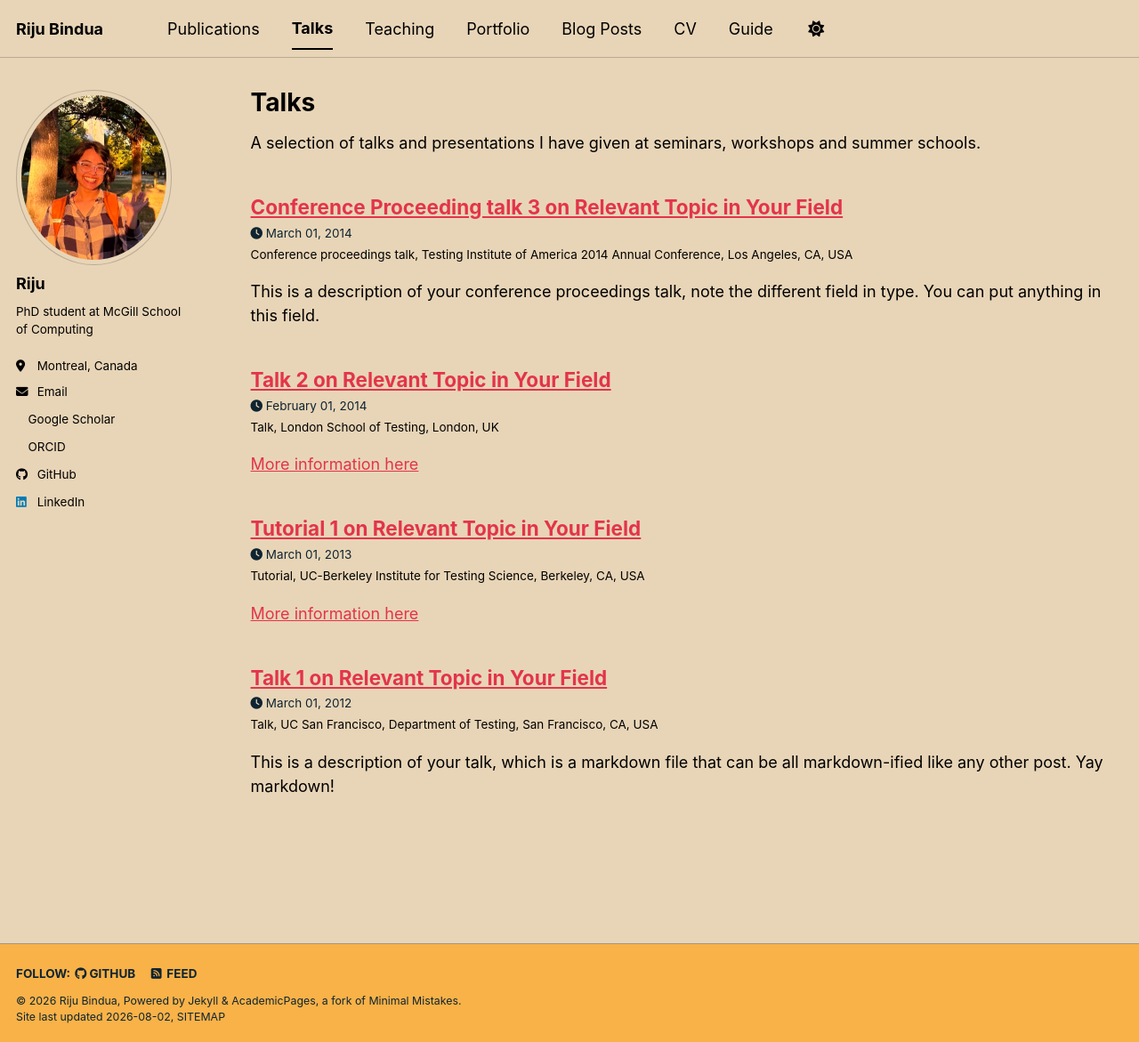
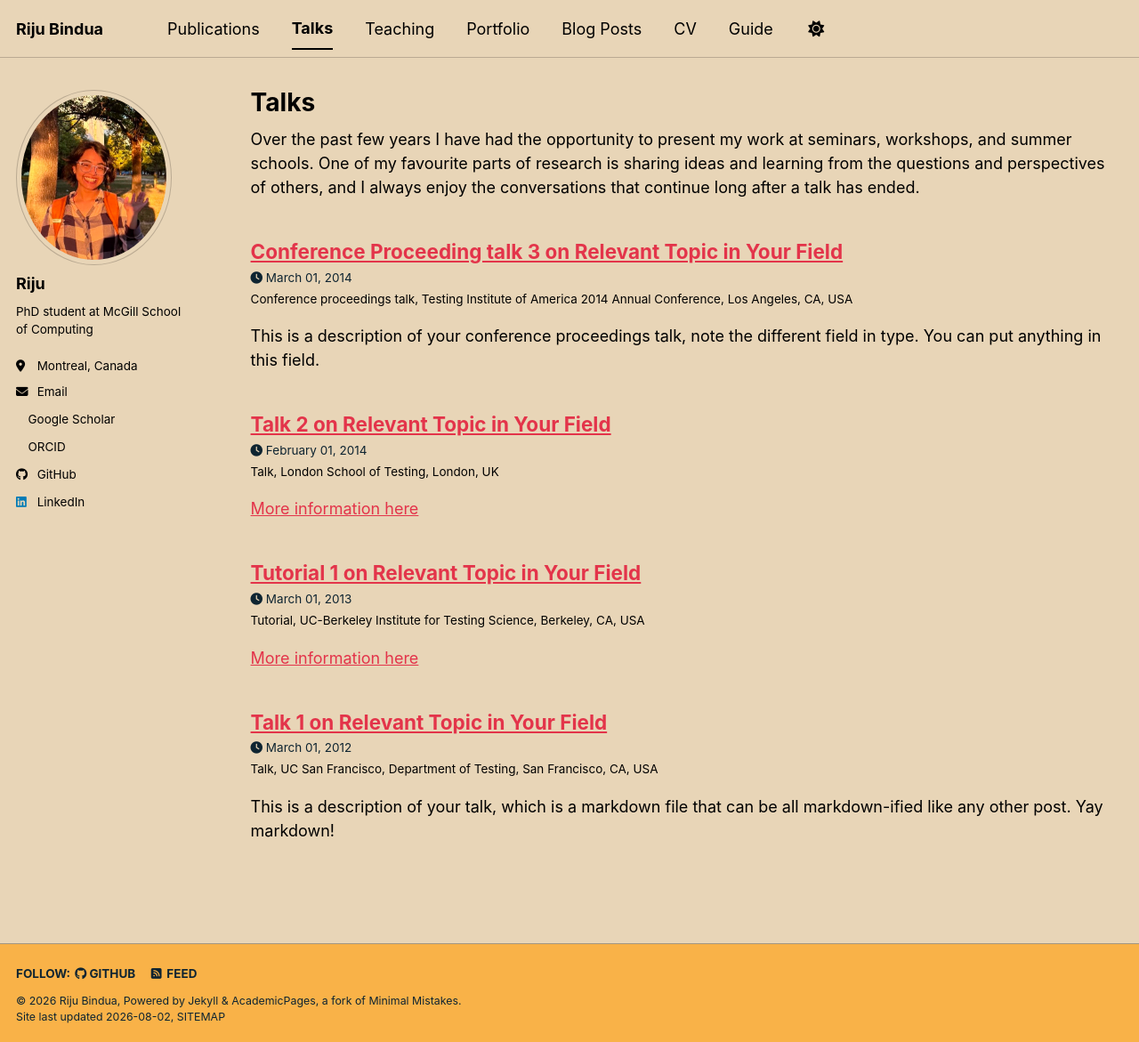
Before and after one commit to binduariju/binduariju.github.io, a Jekyll site: the page built from _pages/talks.html, in a window 1280 px wide and 1171 px high. Shown: the whole window at 89% size. Built offline with Jekyll 4.4.1, drawn with Linux system fonts in a browser that asks for light colours; a style sheet for code colours, icons or effects is not loaded.

Commit message:
Revise talks description for personal touch
Updated the description of talks and presentations to reflect a more personal perspective on sharing ideas and engaging with audiences.

```diff
--- a/_pages/talks.html
+++ b/_pages/talks.html
@@ -5,9 +5,7 @@ permalink: /talks/
 author_profile: true
 ---
 
-<p>
-A selection of talks and presentations I have given at seminars, workshops and summer schools.
-</p>
+Over the past few years I have had the opportunity to present my work at seminars, workshops, and summer schools. One of my favourite parts of research is sharing ideas and learning from the questions and perspectives of others, and I always enjoy the conversations that continue long after a talk has ended.
 
 {% for post in site.talks reversed %}
   {% include archive-single-talk.html %}
```
